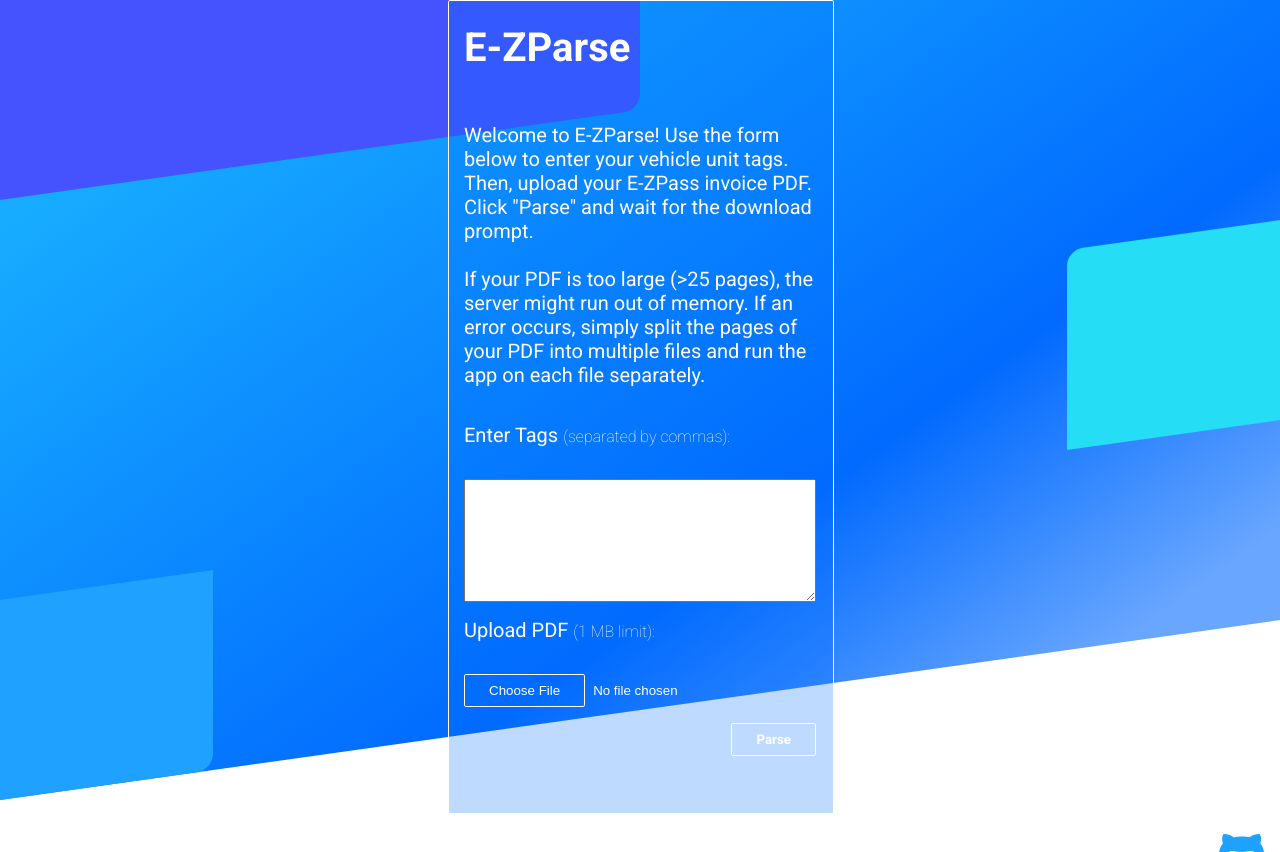
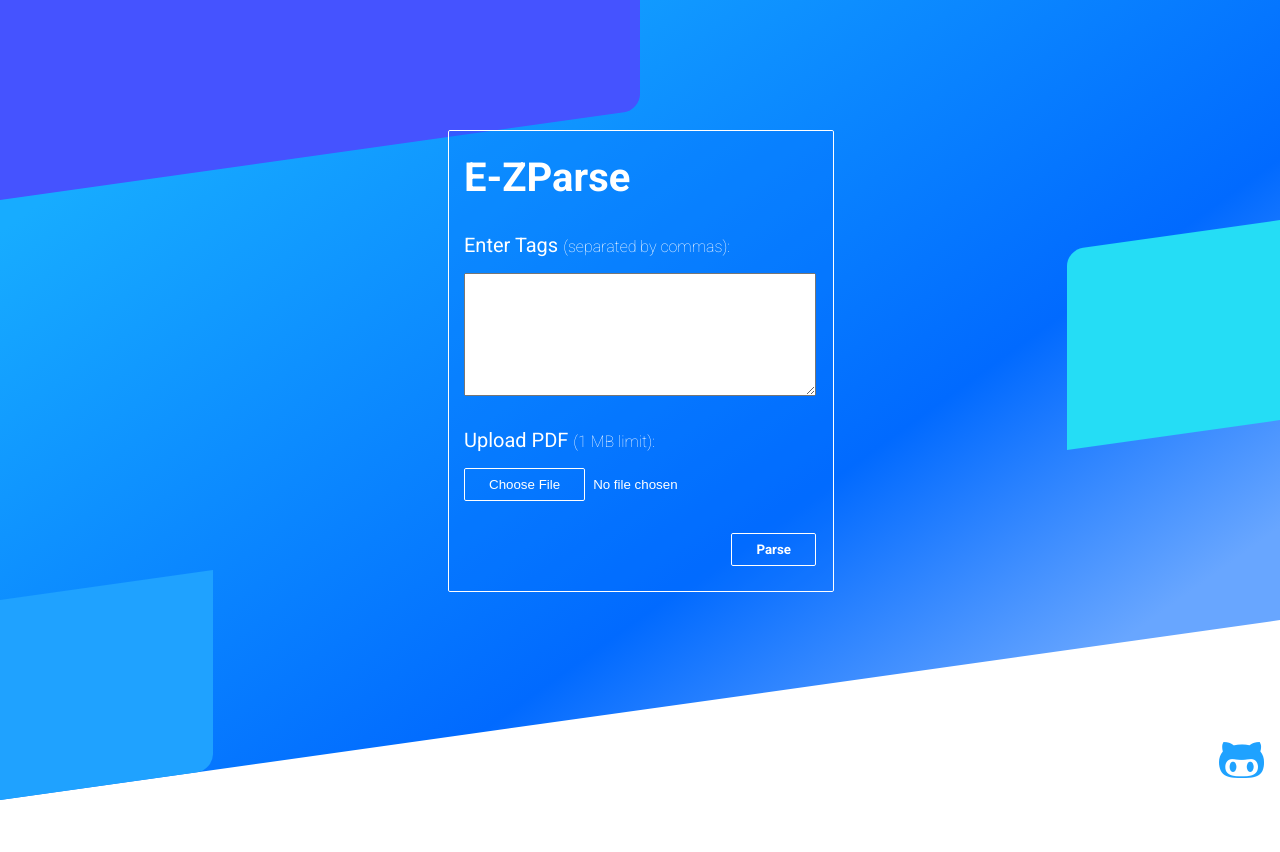
Before and after one commit to shah-a/int1.3-e-zparse, a Flask app: page / in a window 1280 px wide. Shown: the top 852 px of the page. After the commit the page ends 800 px from the top, so only its background shows below. Run offline with Flask 2, Linux system fonts and the light colour scheme; some libraries are stand-ins or nearby versions.

Commit message:
[Removed] instructions

```diff
--- a/templates/index.html
+++ b/templates/index.html
@@ -21,10 +21,6 @@
   <main class="content">
     <form method="POST" enctype=multipart/form-data class="form">
       <h1>E-ZParse</h1>
-      <p>Welcome to E-ZParse! Use the form below to enter your vehicle unit tags. Then, upload your E-ZPass invoice PDF.
-        Click "Parse" and wait for the download prompt.<br><br>If your PDF is too large (>25 pages), the server might run
-        out of memory. If an error occurs, simply split the pages of your PDF into multiple files and run the app on
-        each file separately.</p>
       <label for="tags">Enter Tags <span class="info">(separated by commas):</span></label>
       <textarea name="tags" id="tags" rows="7"></textarea>
       <label for="pdf">Upload PDF <span class="info">(1 MB limit):</span></label>
```
